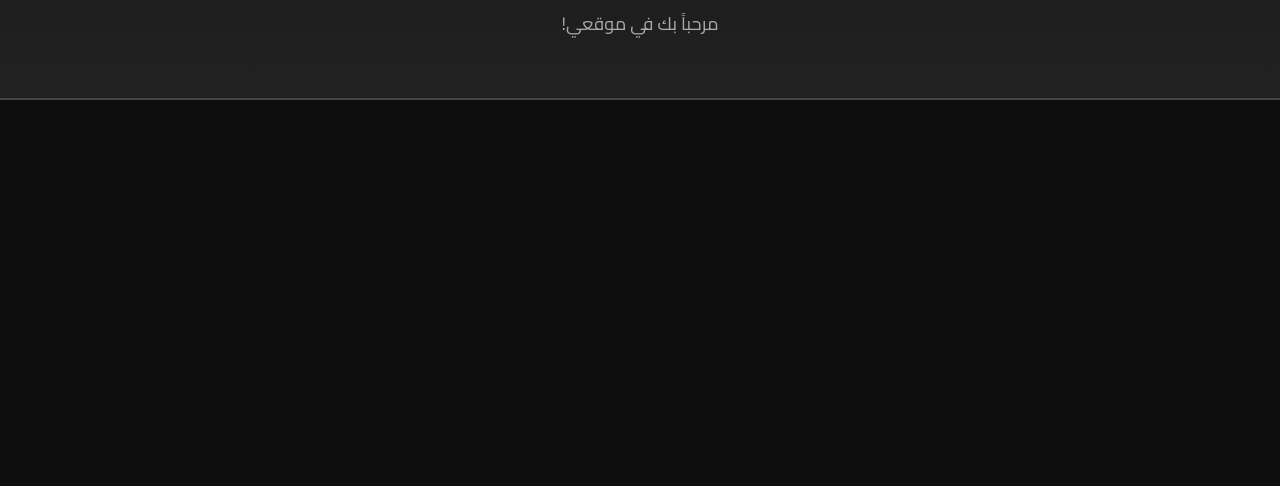
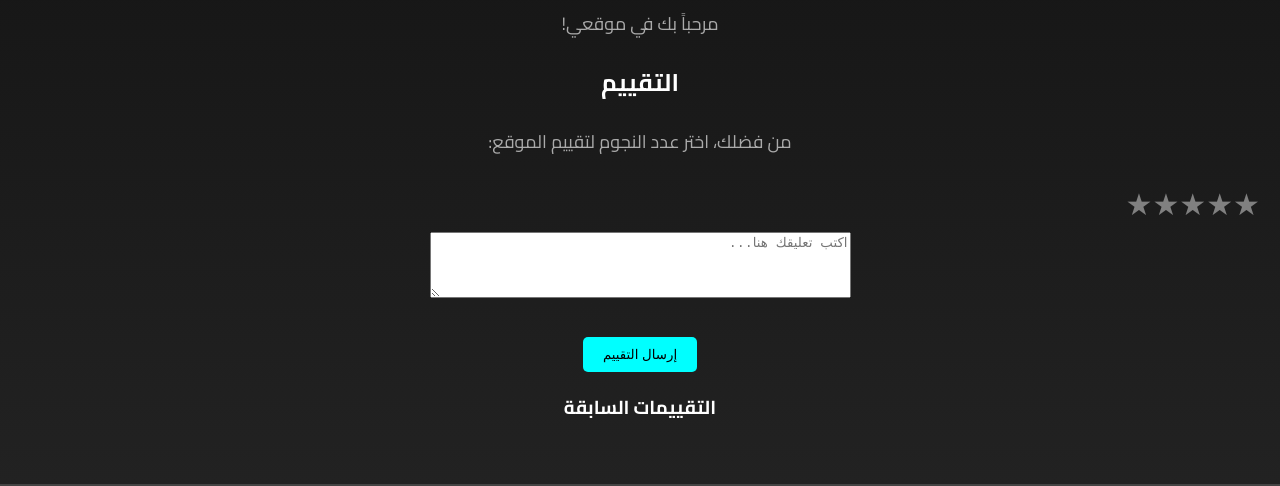
Before and after one commit to fademok1002/mokmok, a plain HTML site: page index.html in a window 1280 px wide. Shown: the part 8290-8776 px from the top of the page. Before the commit the page ends 8390 px from the top, so only its background shows below. Drawn offline with Linux system fonts and the light colour scheme.

Commit message:
Update index.html

```diff
--- a/index.html
+++ b/index.html
@@ -200,3 +200,95 @@
     <img src="imges/1.jpg" alt="صورتي" class="hero-img">
     <h1 class="typing">أدوات الأمن السيبراني</h1>
     <p>مرحباً بك في موقعي!</p>
+
+ <!DOCTYPE html>
+<html lang="ar">
+<head>
+    <meta charset="UTF-8">
+    <meta name="viewport" content="width=device-width, initial-scale=1.0">
+    <title>تقييم الموقع</title>
+    <style>
+        .stars {
+            display: flex;
+            direction: row-reverse;
+            justify-content: flex-start;
+        }
+        .stars input {
+            display: none;
+        }
+        .stars label {
+            font-size: 30px;
+            color: gray;
+            cursor: pointer;
+        }
+        .stars input:checked ~ label {
+            color: gold;
+        }
+        .stars label:hover,
+        .stars label:hover ~ label {
+            color: gold;
+        }
+    </style>
+</head>
+<body>
+
+<h2>التقييم</h2>
+<p>من فضلك، اختر عدد النجوم لتقييم الموقع:</p>
+
+<form id="rating-form">
+    <div class="stars">
+        <input type="radio" name="rating" id="star5" value="5"><label for="star5">&#9733;</label>
+        <input type="radio" name="rating" id="star4" value="4"><label for="star4">&#9733;</label>
+        <input type="radio" name="rating" id="star3" value="3"><label for="star3">&#9733;</label>
+        <input type="radio" name="rating" id="star2" value="2"><label for="star2">&#9733;</label>
+        <input type="radio" name="rating" id="star1" value="1"><label for="star1">&#9733;</label>
+    </div>
+
+    <textarea id="comment" placeholder="اكتب تعليقك هنا..." rows="4" cols="50"></textarea><br><br>
+    <button type="button" onclick="submitRating()">إرسال التقييم</button>
+</form>
+
+<h3>التقييمات السابقة</h3>
+<ul id="previous-ratings"></ul>
+
+<script>
+    // دالة لإرسال التقييم
+    function submitRating() {
+        const rating = document.querySelector('input[name="rating"]:checked');
+        const comment = document.getElementById('comment').value;
+
+        if (rating) {
+            const ratingValue = rating.value;
+            const ratingText = comment || "لا يوجد تعليق";
+
+            // حفظ التقييم في localStorage
+            const previousRatings = JSON.parse(localStorage.getItem('ratings')) || [];
+            previousRatings.push({ rating: ratingValue, comment: ratingText });
+            localStorage.setItem('ratings', JSON.stringify(previousRatings));
+
+            // تحديث عرض التقييمات
+            displayRatings();
+        } else {
+            alert("يرجى اختيار عدد النجوم.");
+        }
+    }
+
+    // دالة لعرض التقييمات السابقة
+    function displayRatings() {
+        const previousRatings = JSON.parse(localStorage.getItem('ratings')) || [];
+        const ratingsList = document.getElementById('previous-ratings');
+        ratingsList.innerHTML = '';
+
+        previousRatings.forEach((rating) => {
+            const listItem = document.createElement('li');
+            listItem.textContent = `التقييم: ${rating.rating} نجوم - تعليق: ${rating.comment}`;
+            ratingsList.appendChild(listItem);
+        });
+    }
+
+    // عرض التقييمات السابقة عند تحميل الصفحة
+    window.onload = displayRatings;
+</script>
+
+</body>
+</html>
```
